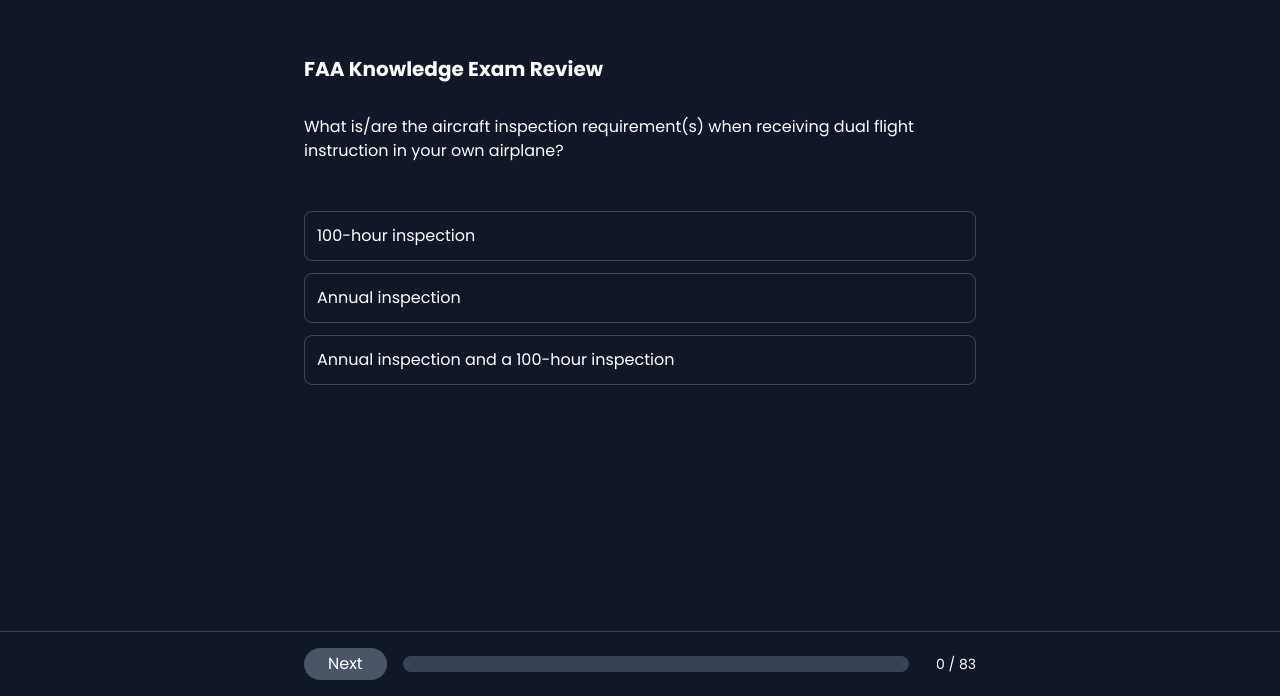
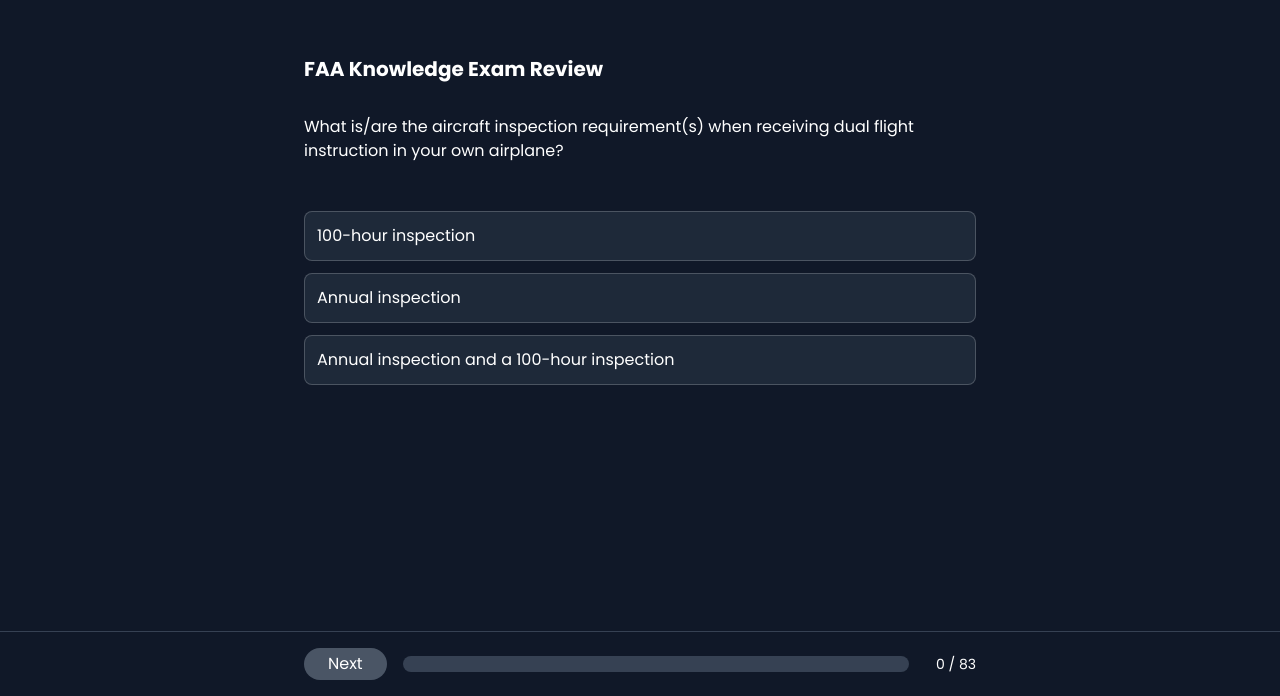
Before and after one commit to hhaste/faa-study-tool, a Next.js app: page / in a window 1280 px wide. Shown: the part 104-800 px from the top of the page. Built offline with nearby package versions, Linux system fonts and the light colour scheme.

Commit message:
Add bg color to question choices

```diff
--- a/app/page.js
+++ b/app/page.js
@@ -90,16 +90,14 @@
                     {question.choices.map((choice, index) => (
                         <li
                             key={index}
-                            className={`p-3 border border-[rgba(255,255,255,0.2)] rounded-lg cursor-pointer transition-all duration-300
+                            className={`p-3 border border-[rgba(255,255,255,0.2)] bg-gray-800 rounded-lg cursor-pointer transition-all duration-300
             ${selected === null
                                     ? "hover:bg-gray-700"
                                     : index === selected
                                         ? index === question.correct
                                             ? "bg-green-500"
                                             : "bg-red-600 opacity-50"
-                                        : index === question.correct
-                                            ? "bg-green-500"
-                                            : "bg-gray-800"
+                                        : index === question.correct && "bg-green-500"
                                 }
           `}
                             onClick={() => handleAnswer(index)}
```
